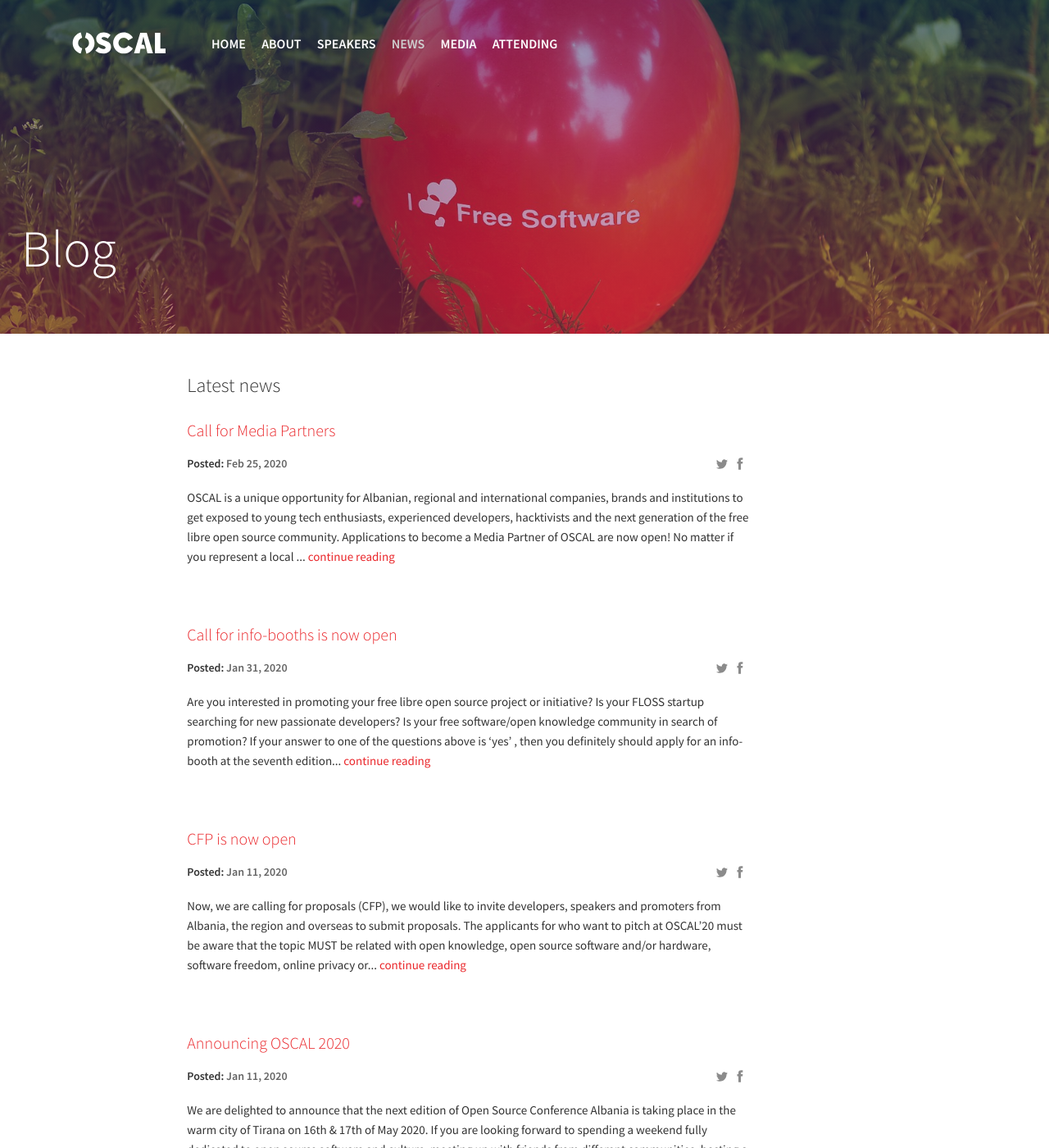
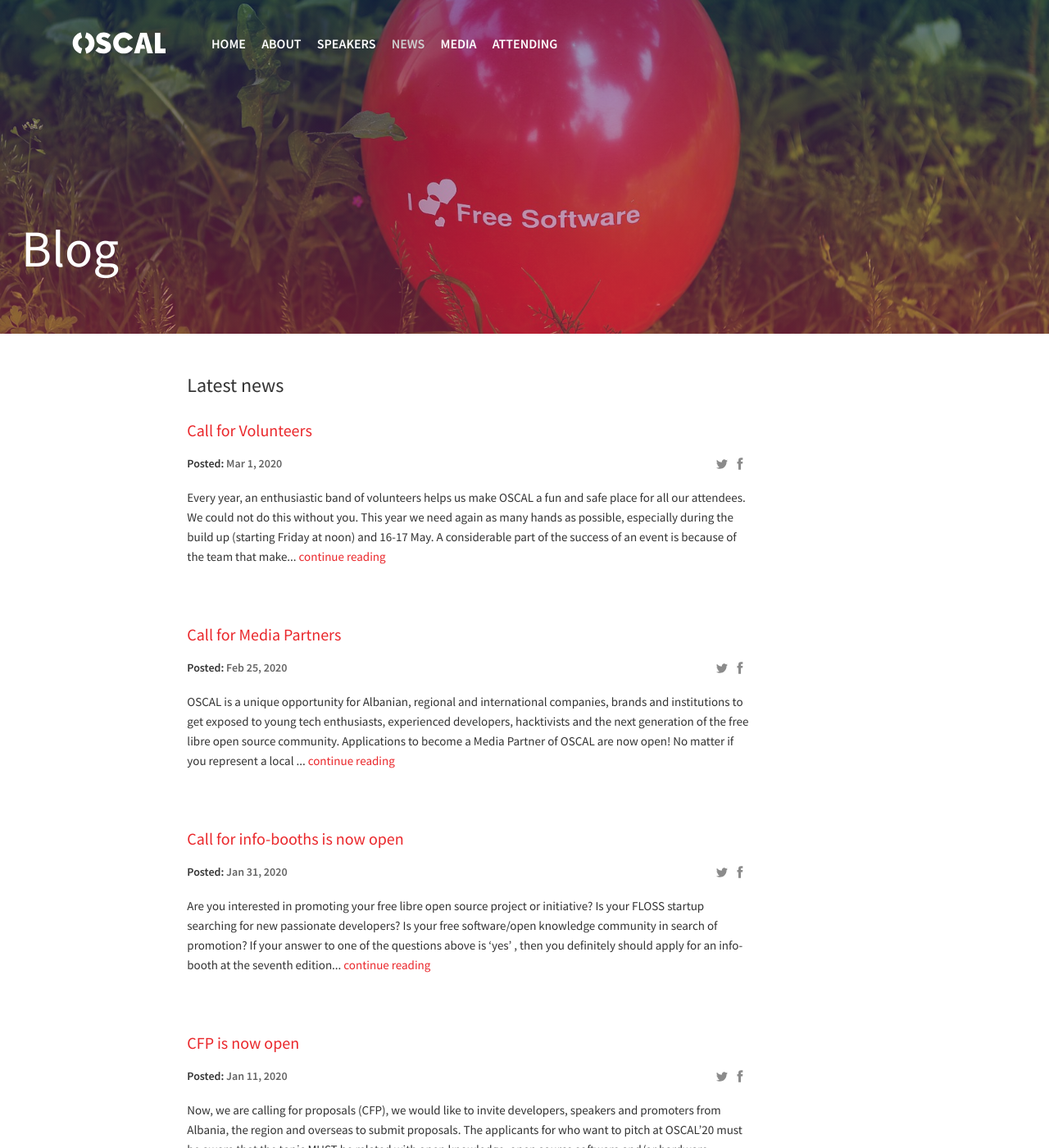
Before and after one commit to OpenLabsHackerspace/OSCAL2022-website, a Jekyll site: the page built from blog.html, in a window 1280 px wide and 1400 px high. Shown: the whole window at 82% size. Built offline with Jekyll 4.4.1, drawn with Linux system fonts in a browser that asks for light colours; comment, search, counter and statistics services are not loaded.

Commit message:
added new blogpost

```diff
--- a/_includes/about.html
+++ b/_includes/about.html
@@ -2,14 +2,14 @@
 <section id="about" class="about">
     <div class="content-wrapper">
         <div class="col-lg-10 col-lg-offset-1">
-            <h3>{{ site.aboutTitle }}</h3>
+            <h2>{{ site.aboutTitle }}</h2>
             <div class="row about-details">
                 {% assign animationDelay = 0 %}
                 {% for about in site.aboutBlock %}
                 {% assign colWidth = 12 | divided_by: forloop.length %}
                 <div class="col-md-{{ colWidth }} col-xs-6">
                     <div class="animated hiding" data-animation="fadeInDown" data-delay="{{ animationDelay }}">
-                        <h5>{{ about.title }}</h5>
+                        <h4>{{ about.title }}</h4>
                         <img class="img-circle" src="{{ site.baseurl }}/img/about-section/{{ about.image }}" height="128" width="128" alt="{{ about.title }}">
                         <p>{{ about.text }}</p>
                     </div>
--- a/_includes/latest-news.html
+++ b/_includes/latest-news.html
@@ -7,7 +7,7 @@
 				{% for post in site.posts limit:2 %}
                     {% assign postUrl = site.baseurl | append: post.url %}
 					<div class="post col-md-6 col-sm-6 text-left animated hiding" data-animation="fadeInDown" data-delay="500">
-						<h6>{{ post.title }}</h6>
+						<h4>{{ post.title }}</h4>
 						<p class="post-body">{{ post.content | strip_html | truncate: 250 }} <a href="{{ postUrl }}">continue reading</a></p>
 					</div>
                 {% endfor %}
--- /dev/null
+++ b/_posts/2020-03-01-call-for-volunteers.md
@@ -0,0 +1,25 @@
+---
+layout: post
+title:  "Call for Volunteers"
+date:   2020-03-01 22:00:00
+isStaticPost: false
+image: oscal-volunteers.jpg
+---
+
+Every year, an enthusiastic band of volunteers helps us make OSCAL a fun and safe place for all our attendees. We could not do this without you. This year we need again as many hands as possible, especially during the build up (starting Friday at noon) and 16-17 May. A considerable part of the success of an event is because of the team that **makes** it possible. If you want to be part of the success, please  join us as a volunteer. **It is something that needs dedication, but we believe it pays up in friendships and eternal gratitude.**
+
+If you have some spare time during the week (May 2020) and would like to be a part of the team that makes OSCAL tick, please APPLY below:
+
+<a href="https://forms.gle/9BhiKr3sXqU4SdjV7" target="_blank"><button class="button-save large">APPLY NOW</button></a>
+
+Deadline for applications: **15.04.2020**
+
+##### **Responsibilities:**
+Volunteers help with all kinds of activities during the event: Registration of participants, assisting speakers and participants, keeping social media channels up to date, taking photos for twitter, facebook, distributing information at the event etc. We will have at least 2 meetings to explain in details your responsibilities.
+
+##### **Perks:**
+You will get to hang out with a cool and crazy bunch of people from all over Europe (if not the world), experience things from behind the stage and be part of one of our after parties with our speakers!
+
+##### **What we cannot provide:**
+Due to our limited budget, we cannot sponsor your travel or accomodation, in case you are coming outside Tirana. Further, we do not provide certificates or similar related to the conference, sorry.
+Thank you in advance for the love!
--- a/_sass/partials/_global.scss
+++ b/_sass/partials/_global.scss
@@ -47,7 +47,7 @@
     }
 }
 #{headings()} {
-    font-weight: $light;
+    font-weight: $regular;
     display: block;
 }
 h1 {
--- a/_sass/partials/_ribbon.scss
+++ b/_sass/partials/_ribbon.scss
@@ -33,7 +33,7 @@
     }
     .ribbon {
         font-size: 13px;
-        font-weight: 300;
+        font-weight: 400;
         line-height: 22px;
         display: inline-block;
         float: right;
--- a/_sass/vendor/bootstrap/_type.scss
+++ b/_sass/vendor/bootstrap/_type.scss
@@ -62,7 +62,7 @@
 .lead {
   margin-bottom: $line-height-computed;
   font-size: floor(($font-size-base * 1.15));
-  font-weight: 300;
+  font-weight: 400;
   line-height: 1.4;
 
   @media (min-width: $screen-sm-min) {
```
Also changed, not shown: speakers.html (deleted, +0 -17 lines), _posts/2020-02-24-media-partner.md (renamed from _posts/2020-01-24-media-partner.md), css/main.css, img/sections-background/oscal-volunteers.jpg (added).
